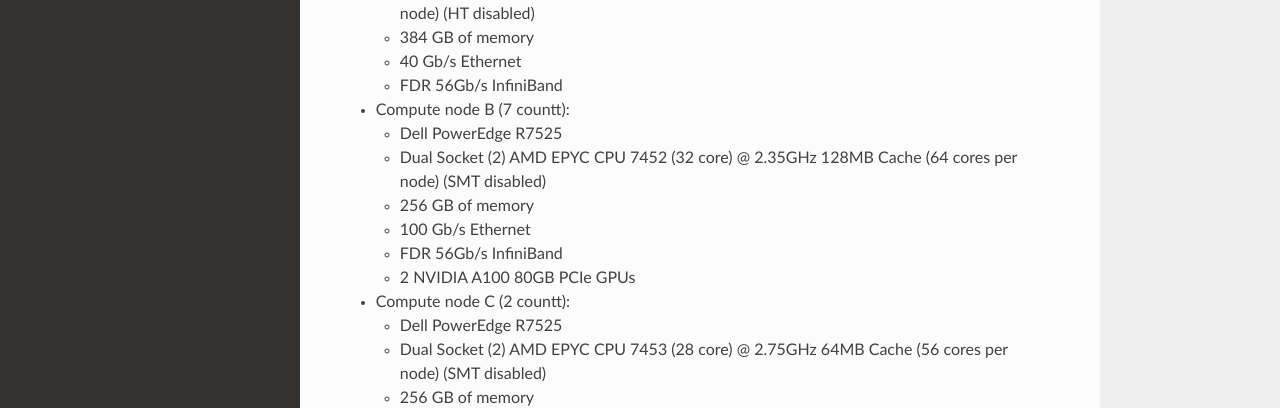
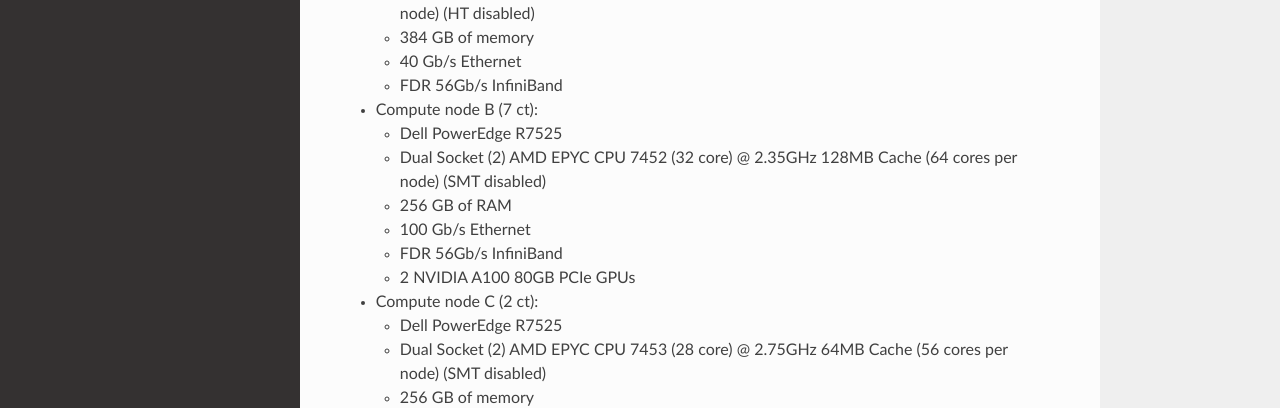
Before and after one commit to ncsa/hydro_documentation, a Sphinx documentation site: the page built from docs/source/system_description.rst, in a window 1280 px wide and 1128 px high. Shown: the part 310-718 px from the top of the window. Built offline with Sphinx 7.4.7 and the Read the Docs theme 2.0.0, drawn with Linux system fonts in a browser that asks for light colours; pages that are not in the unit, such as notebooks, are missing from menus.

Commit message:
adding RAM
changing memory to RAM

```diff
--- a/docs/source/system_description.rst
+++ b/docs/source/system_description.rst
@@ -14,17 +14,17 @@
    -  40 Gb/s Ethernet
    -  FDR 56Gb/s InfiniBand
 
--  Compute node B (7 countt):
+-  Compute node B (7 ct):
 
    -  Dell PowerEdge R7525
    -  Dual Socket (2) AMD EPYC CPU 7452 (32 core) @ 2.35GHz 128MB Cache
       (64 cores per node) (SMT disabled)
-   -  256 GB of memory
+   -  256 GB of RAM
    -  100 Gb/s Ethernet
    -  FDR 56Gb/s InfiniBand
    -  2 NVIDIA A100 80GB PCIe GPUs
 
--  Compute node C (2 countt):
+-  Compute node C (2 ct):
 
    -  Dell PowerEdge R7525
    -  Dual Socket (2) AMD EPYC CPU 7453 (28 core) @ 2.75GHz 64MB Cache
```
